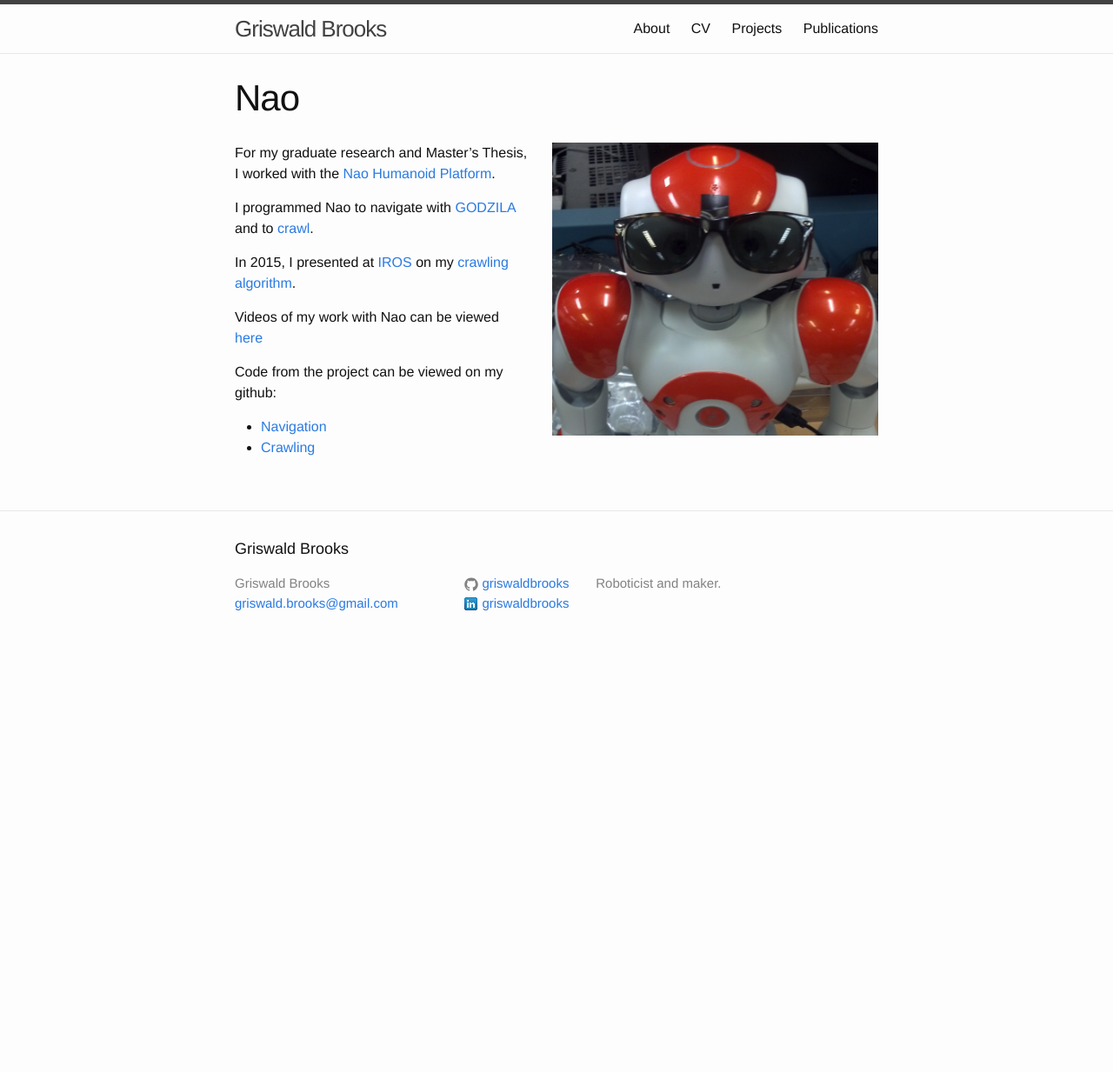
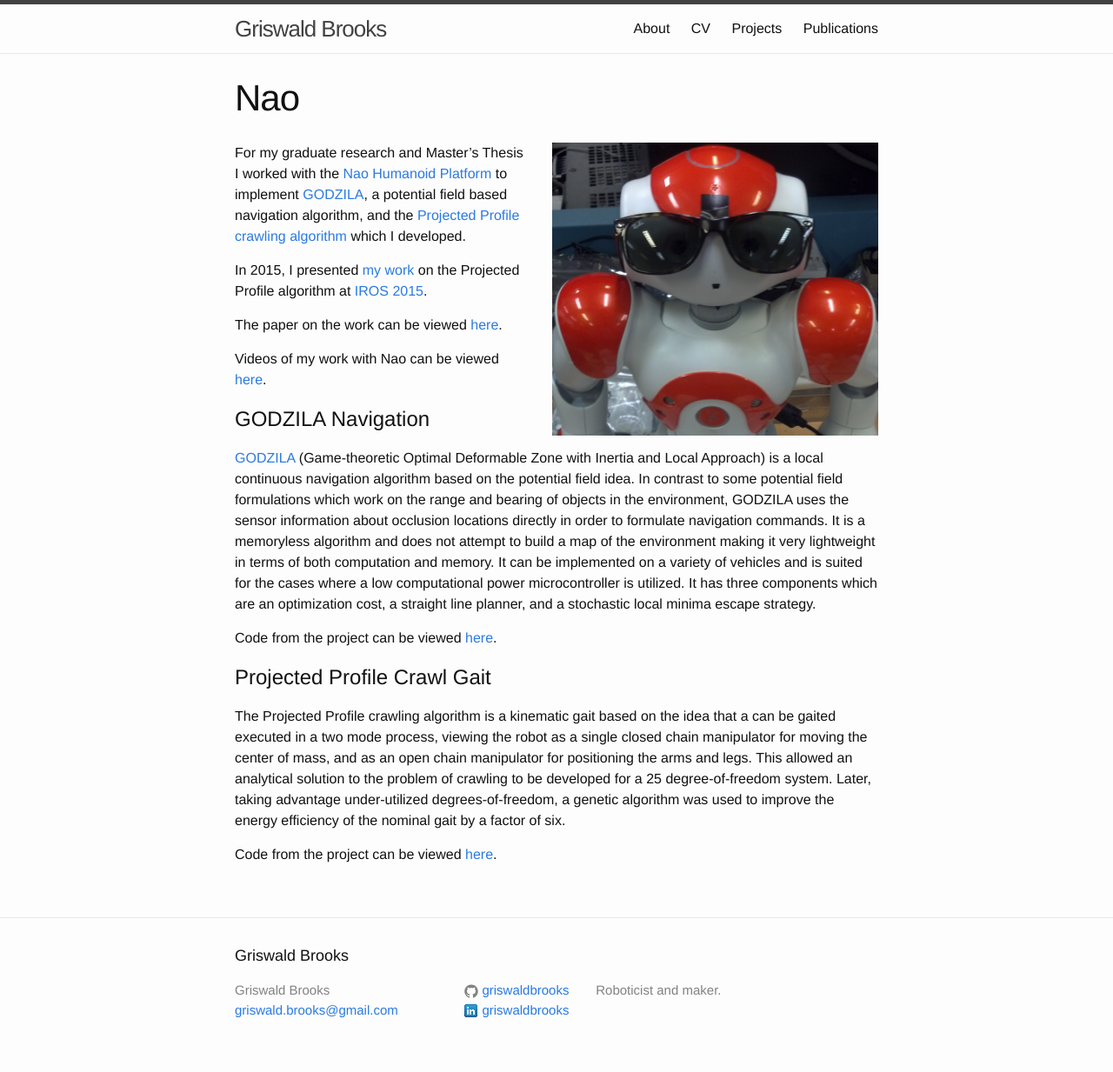
Before and after one commit to griswaldbrooks/griswaldbrooks.github.io, a Jekyll site: the page built from _projects/nao/home.md, in a window 1280 px wide. Shown: the whole page at 87% size. Built offline with Jekyll 4.4.1, drawn with Linux system fonts in a browser that asks for light colours; before the commit the page ends 900 px from its top, so only the background shows below that.

Commit message:
Updated the Nao home and video pages.

```diff
--- a/_projects/nao/home.md
+++ b/_projects/nao/home.md
@@ -9,15 +9,43 @@ project_desc: "Nao Humanoid Platform used for experimentation with navigation an
 
 {% include home_picture.html picture_path='/_projects/nao/cool_nao2.jpg' picture_desc='Cool Nao'%}
 
-For my graduate research and Master's Thesis, I worked with the [Nao Humanoid Platform](https://www.aldebaran.com/en/cool-robots/nao).
+For my graduate research and Master's Thesis I worked with the
+[Nao Humanoid Platform](https://www.aldebaran.com/en/cool-robots/nao) to implement
+[GODZILA](http://dx.doi.org/10.1109/CCDC.2014.6852631), a potential field based
+navigation algorithm, and the [Projected Profile crawling algorithm](http://dx.doi.org/10.1109/IROS.2015.7354220)
+which I developed.
 
-I programmed Nao to navigate with [GODZILA](http://dx.doi.org/10.1109/CCDC.2014.6852631) and to [crawl](http://dx.doi.org/10.1109/IROS.2015.7354220).
+In 2015, I presented [my work](https://www.youtube.com/embed/leQpX1VDJok) on the Projected Profile algorithm at
+[IROS 2015](http://www.iros2015.org/).
 
-In 2015, I presented at [IROS](http://www.iros2015.org/) on my [crawling algorithm](https://www.youtube.com/embed/leQpX1VDJok).
+The paper on the work can be viewed [here]({{site.baseurl}}/downloads/IROS_2015_paper.pdf).
 
-Videos of my work with Nao can be viewed [here]({{ site.baseurl }}/projects/nao/videos/)
+Videos of my work with Nao can be viewed [here]({{ site.baseurl }}/projects/nao/videos/).
 
-Code from the project can be viewed on my github:
+# GODZILA Navigation
 
-  - [Navigation](https://github.com/griswaldbrooks/naonav)
-  - [Crawling](https://github.com/griswaldbrooks/naocrawl)
+[GODZILA](http://dx.doi.org/10.1007/s10846-006-9090-0)
+(Game-theoretic Optimal Deformable Zone with Inertia and Local Approach) is a local
+continuous navigation algorithm based on the potential field idea. In contrast to some potential field formulations
+which work on the range and bearing of objects in the environment, GODZILA uses the sensor information about occlusion
+locations directly in order to formulate navigation commands. It is a memoryless algorithm and does not attempt to
+build a map of the environment making it very lightweight in terms of both computation and memory.
+It can be implemented
+on a variety of vehicles and is suited for the cases where a low computational power microcontroller is utilized.
+It has three components which are an optimization cost, a straight line planner,
+and a stochastic local minima escape strategy.
+
+Code from the project can be viewed [here](https://github.com/griswaldbrooks/naonav).
+
+# Projected Profile Crawl Gait
+
+The Projected Profile crawling algorithm is a kinematic gait based on the idea that
+a can be gaited executed in a two mode process, viewing the robot as a single closed
+chain manipulator for moving the center of mass, and as an open chain manipulator
+for positioning the arms and legs. This allowed an analytical solution to the problem of
+crawling to be developed for a 25 degree-of-freedom system.
+Later, taking advantage under-utilized degrees-of-freedom, a genetic algorithm was used
+to improve the energy efficiency of the nominal gait by a factor of six.
+
+
+Code from the project can be viewed [here](https://github.com/griswaldbrooks/naocrawl).
```
Also changed, not shown: _projects/nao/videos.md (+42 -4 lines).
